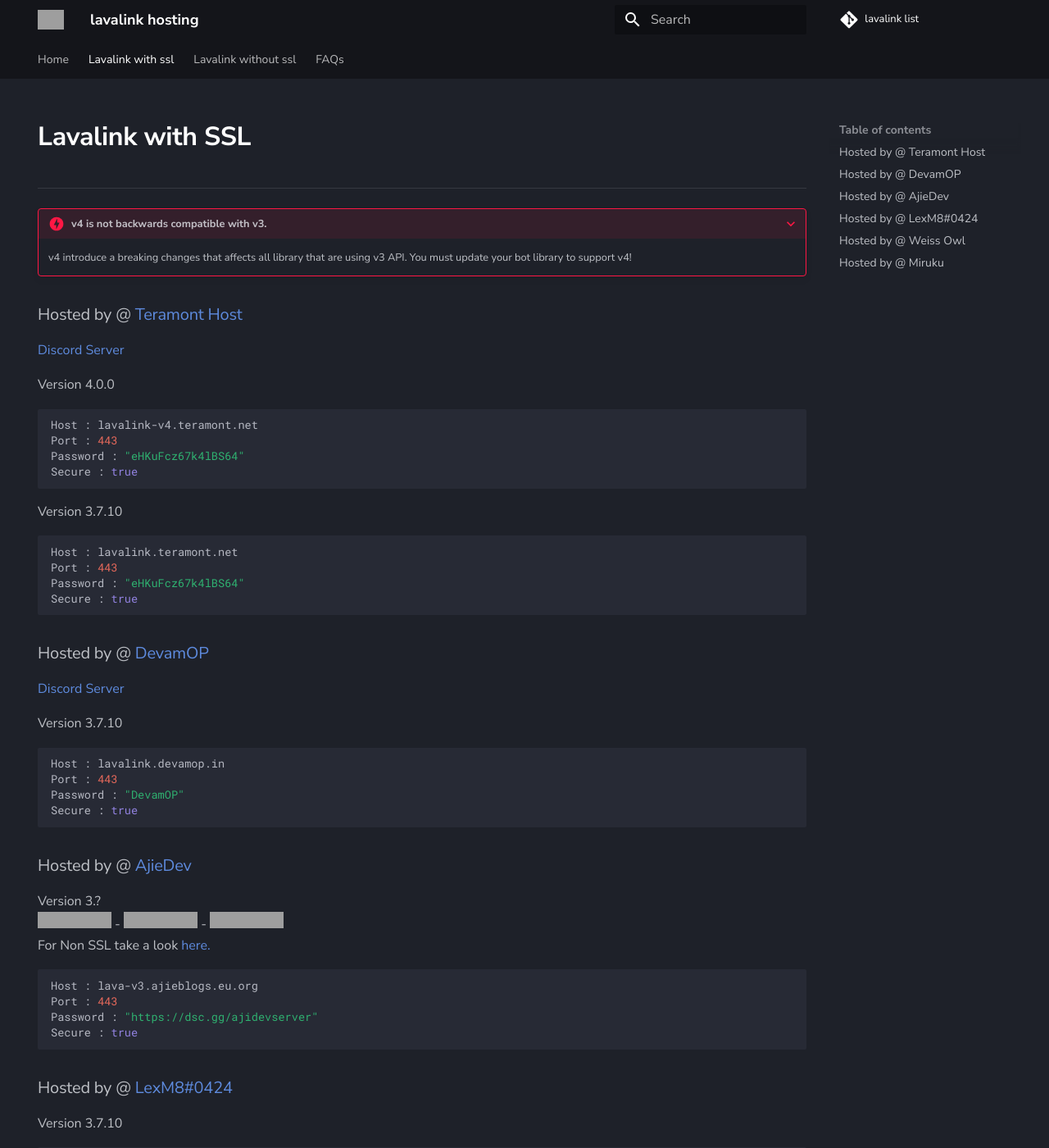
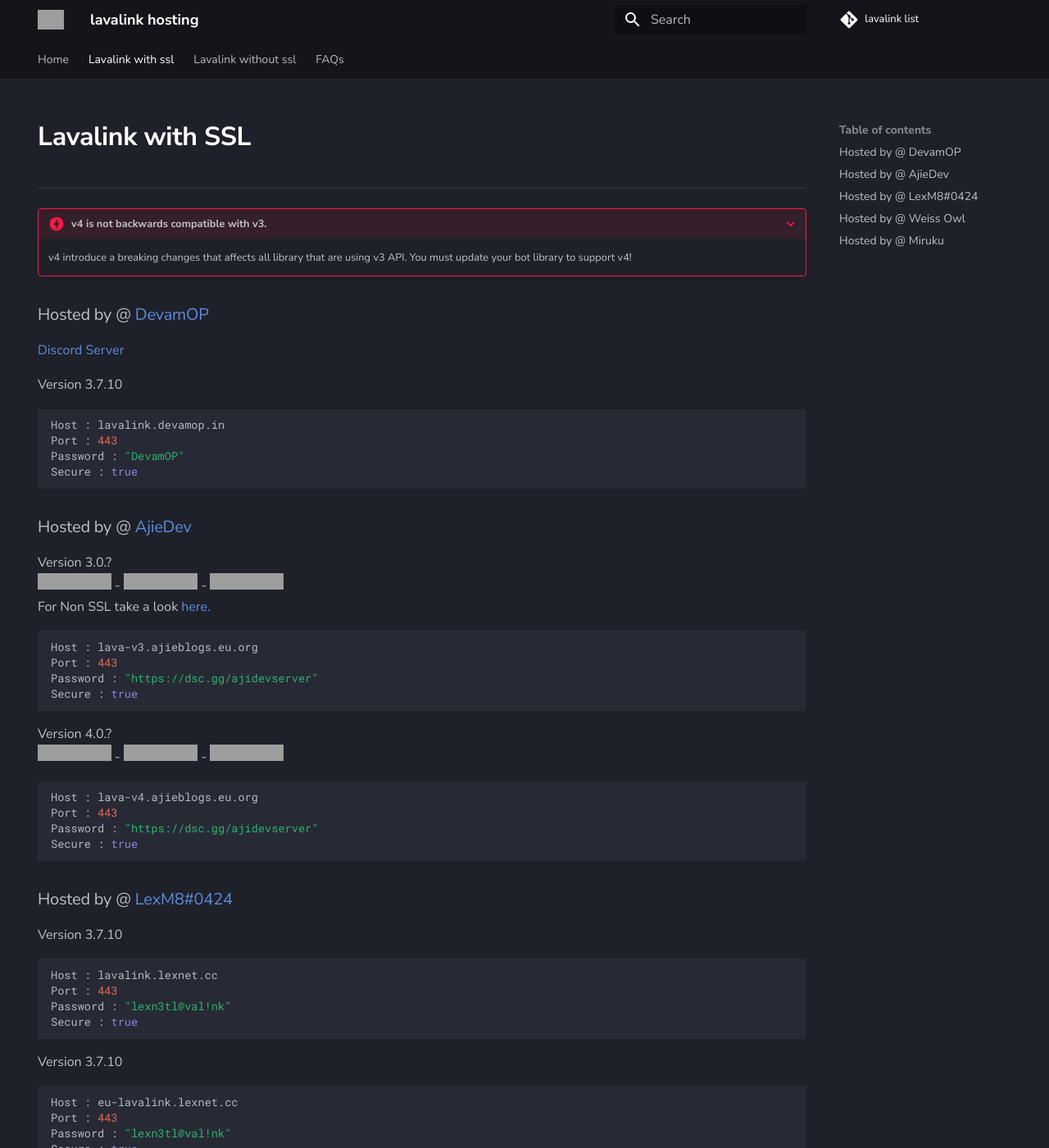
Before and after one commit to DarrenOfficial/lavalink-list, an MkDocs documentation site: the page built from docs/SSL/lavalink-with-ssl.md, in a window 1280 px wide and 1400 px high. Shown: the whole window at 82% size. Built offline with MkDocs 1.6.1 and Material for MkDocs 9.7.7, drawn with Linux system fonts in a browser that asks for light colours; comment, search, counter and statistics services are not loaded; grey boxes are pictures that could not be loaded.

Commit message:
Added v4 & Delete inactive nodes

````diff
--- a/docs/SSL/lavalink-with-ssl.md
+++ b/docs/SSL/lavalink-with-ssl.md
@@ -15,25 +15,6 @@ description: SSL Uses Secure WS connection, whilst No SSL uses standard WS. if y
     v4 introduce a breaking changes that affects all library that are using v3 API.
     You must update your bot library to support v4!
 
-### Hosted by @ [Teramont Host](https://www.teramont.net/)
-[Discord Server](https://www.teramont.net/discord)
-
-Version 4.0.0
-```bash
-Host : lavalink-v4.teramont.net
-Port : 443
-Password : "eHKuFcz67k4lBS64"
-Secure : true
-```
-
-Version 3.7.10
-```bash
-Host : lavalink.teramont.net
-Port : 443
-Password : "eHKuFcz67k4lBS64"
-Secure : true
-```
-
 ### Hosted by @ [DevamOP](https://bit.ly/m/devam)
 [Discord Server](https://dsc.gg./devam)
 
@@ -46,11 +27,19 @@ Secure : true
 ```
 
 ### Hosted by @ [AjieDev](https://github.com/AjieDev)
-Version 3.? <br />
+Version 3.0.? <br />
 ![Stat](https://uptime-is.darrennathanael.com/api/badge/36/status) - ![Up](https://uptime-is.darrennathanael.com/api/badge/36/uptime/12?labelSuffix=+hour) - ![AVGP](https://uptime-is.darrennathanael.com/api/badge/36/ping/12?labelSuffix=+hour) <br />
 For Non SSL take a look [here.](https://lavalink.darrennathanael.com/NoSSL/lavalink-without-ssl/#hosted-by-ajiedev)
 ```bash
 Host : lava-v3.ajieblogs.eu.org
+Port : 443
+Password : "https://dsc.gg/ajidevserver"
+Secure : true
+```
+Version 4.0.? <br />
+![Stat](https://uptime-is.darrennathanael.com/api/badge/50/status) - ![Up](https://uptime-is.darrennathanael.com/api/badge/50/uptime/12?labelSuffix=+hour) - ![AVGP](https://uptime-is.darrennathanael.com/api/badge/50/ping/12?labelSuffix=+hour) <br />
+```bash
+Host : lava-v4.ajieblogs.eu.org
 Port : 443
 Password : "https://dsc.gg/ajidevserver"
 Secure : true
````
